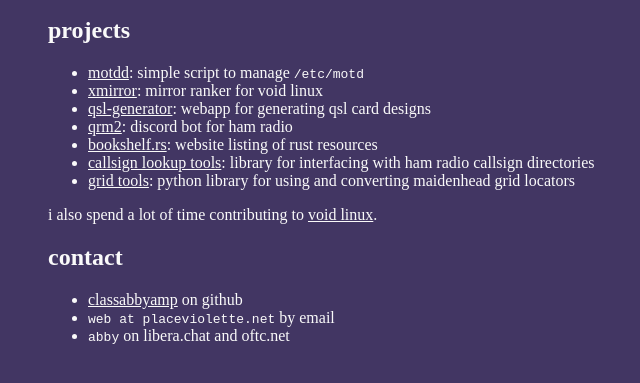
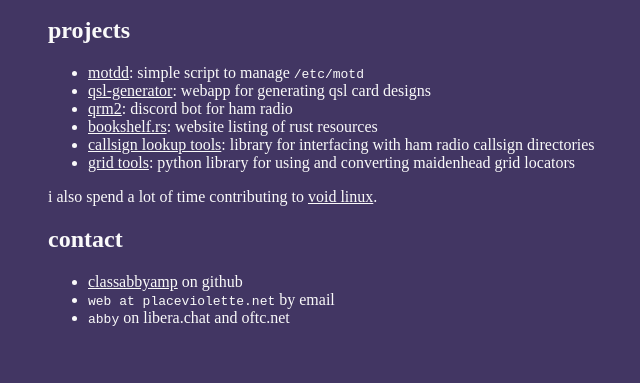
Before and after one commit to classabbyamp/website, a plain HTML site: page index.html in a window 1280 px wide. Shown: the part 207-590 px from the top of the page, without its empty margins (80-720 px from the left). Drawn offline with Linux system fonts and the light colour scheme.

Commit message:
index.html: updates

```diff
--- a/index.html
+++ b/index.html
@@ -49,7 +49,7 @@
 		<p>
 			<ul>
 				<li><a href="https://github.com/classabbyamp/motdd">motdd</a>: simple script to manage <code>/etc/motd</code></li>
-				<li><a href="https://github.com/classabbyamp/xmirror">xmirror</a>: mirror ranker for void linux</li>
+				<!-- <li><a href="https://github.com/classabbyamp/xmirror">xmirror</a>: mirror ranker for void linux</li> -->
 				<li><a href="https://github.com/classabbyamp/qsl-generator">qsl-generator</a>: webapp for generating qsl card designs</li>
 				<li><a href="https://github.com/miaowware/qrm2">qrm2</a>: discord bot for ham radio</li>
 				<li><a href="https://bookshelf.rs">bookshelf.rs</a>: website listing of rust resources</li>
```
